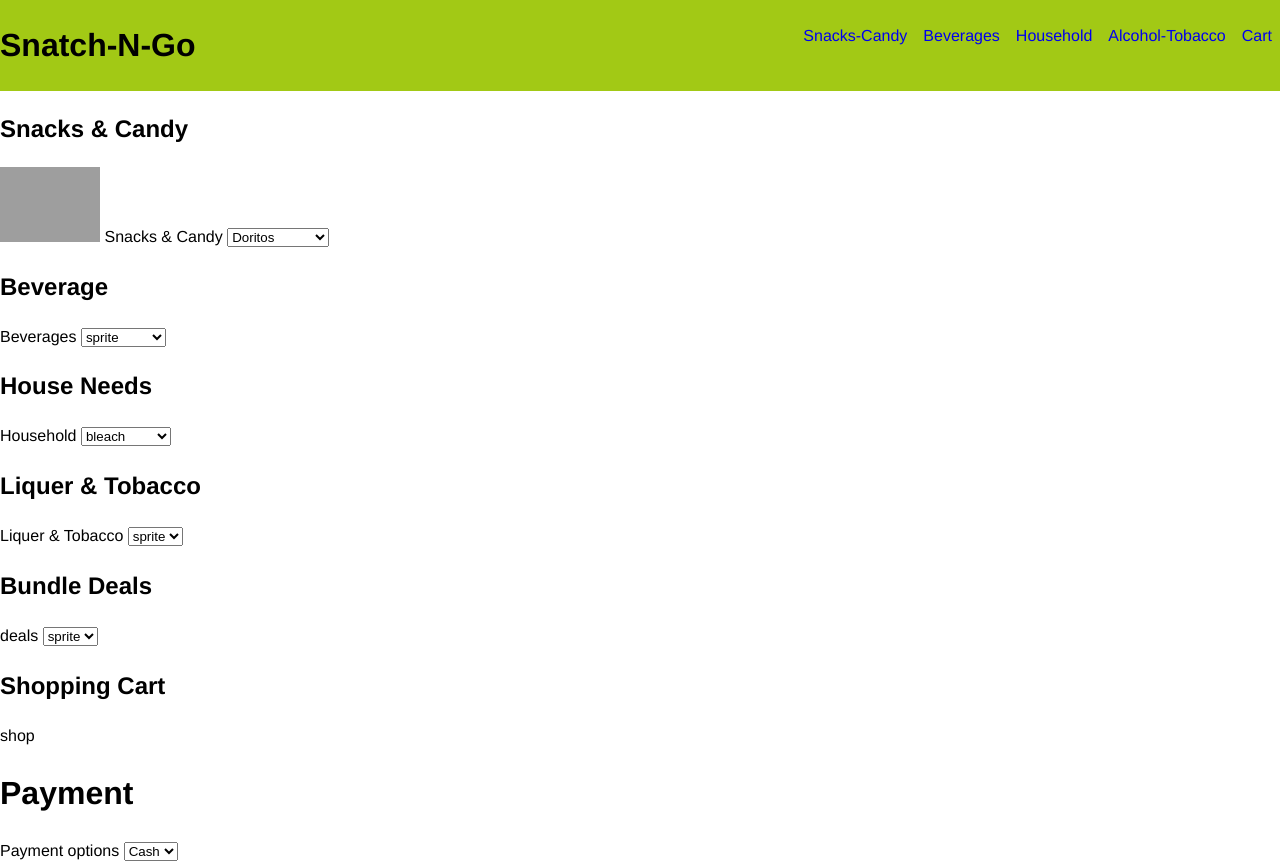
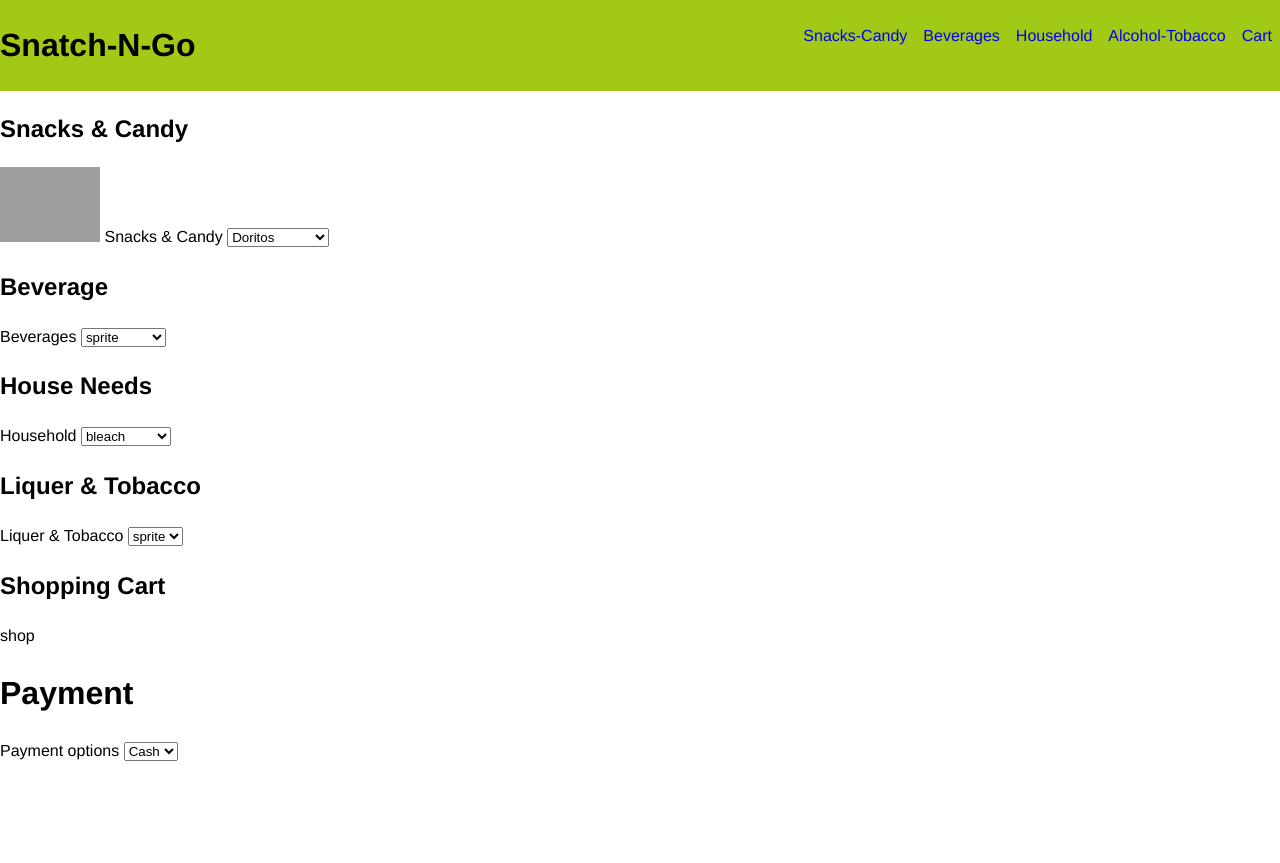
Before and after one commit to amahlw/Store, a plain HTML site: page index.html in a window 1280 px wide. After the commit the page ends 800 px from the top, so only its background shows below. Drawn offline with Linux system fonts and the light colour scheme; grey boxes are pictures that could not be loaded.

Commit message:
update js

```diff
--- a/index.html
+++ b/index.html
@@ -24,6 +24,7 @@
             </ul>
         </nav>
     </header>
+    <div id="snackz" class="">
         <section id="snacks-candy">
             <h1>Snacks & Candy</h1>
             <img src="https://encrypted-tbn3.gstatic.com/shopping?q=tbn:ANd9GcRkLqTYxctw_CtVcKReh3HijwS2q5va9_SnnZ-L28NZFfX80qU61KbQyDEG-q-UYTKsIIxRa63s2Q&usqp=CAc" alt="doritos" width="100" </br>
@@ -39,7 +40,7 @@
             <option value="butterfinger">Butterfinger</option>
         </select>
         </section>
-
+    </div>
     <section id="beverage">
         <h1>Beverage</h1>
         <label>Beverages</label>
@@ -81,16 +82,7 @@
             <option value="coke">coke</option>
         </select>
     </section>
-    <section id="packages">
-        <h1 id="deal">Bundle Deals</h1>
-        <label>deals</label>
-        <select id="select-beverage">
-            <option value="sprite" selected>sprite</option>
-            <option value="fanta">fanta</option>
-            <option value="pepsi">pepsi</option>
-            <option value="coke">coke</option>
-        </select>
-    </section>
+
     <section id=" shop-cart" class="box">
         <h1>Shopping Cart</h1>
 
```
Also changed, not shown: store.js (+13 -8 lines). Lines whose indentation alone changed are shown as unchanged.
